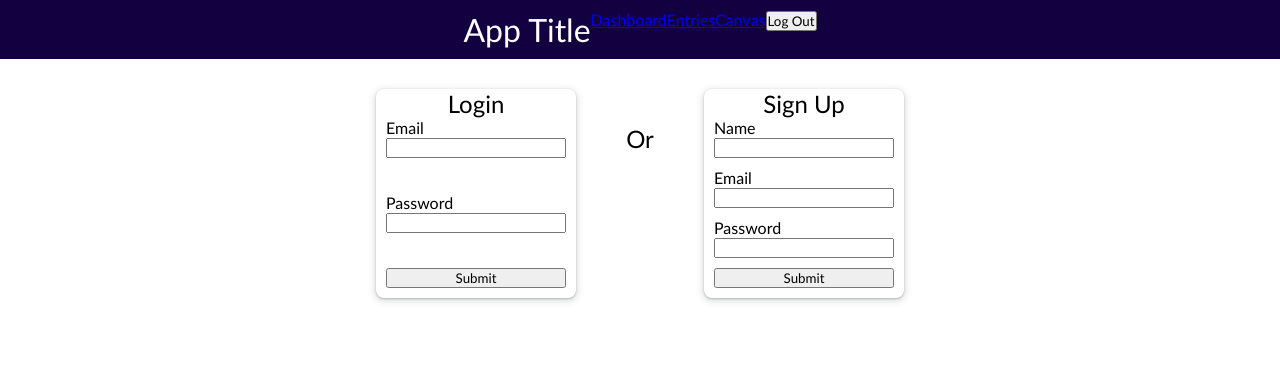
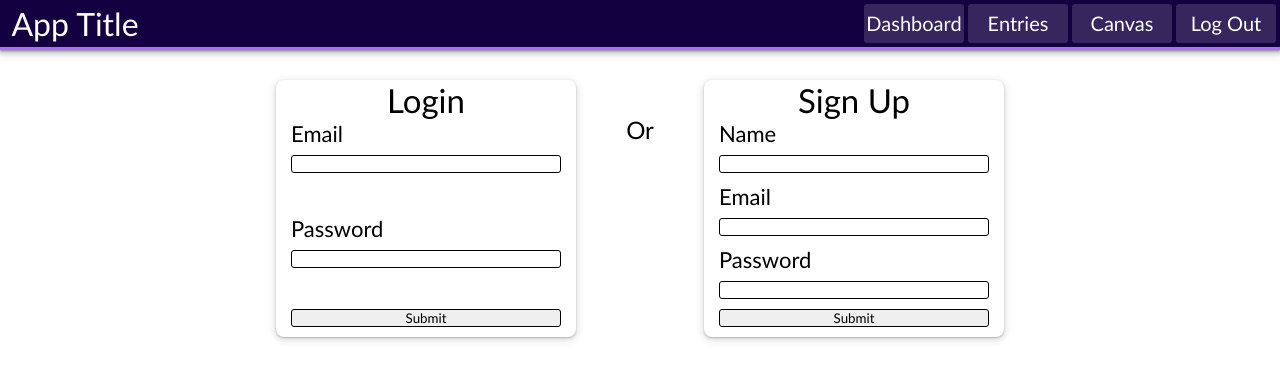
Before and after one commit to vertefra/techJournalClient, a React (Create React App) app: page /login in a window 1280 px wide. Shown: the top 380 px of the page. Built offline with nearby package versions, Linux system fonts and the light colour scheme.

Commit message:
added a bit of styling to the log in page

```diff
--- a/src/components/layout/Layout.js
+++ b/src/components/layout/Layout.js
@@ -39,11 +39,19 @@ function Layout(props) {
         <div>
             <div className='header'>
                 <h1 className='headerTitle'>App Title</h1>
-                <div>
-                    <a href='/dashboard'>Dashboard</a>
-                    <a href='/entries'>Entries</a>
-                    <a href='/canvas'>Canvas</a>
-                    <button onClick={handleLogout}>Log Out</button>
+                <div className='navBar'>
+                    <div className='navItem'>
+                        <a className='itemText' href='/dashboard'>Dashboard</a>
+                    </div>
+                    <div className='navItem'>
+                        <a className='itemText' href='/entries'>Entries</a>
+                    </div>
+                    <div className='navItem'>
+                        <a className='itemText' href='/canvas'>Canvas</a>
+                    </div>
+                    <div className='navItem'>
+                        <button className='itemText' onClick={handleLogout}>Log Out</button>
+                    </div>
                 </div>
             </div>
             <div>
--- a/src/components/layout/layout.css
+++ b/src/components/layout/layout.css
@@ -1,10 +1,51 @@
 .header {
     background-color: rgb(19, 0, 65);
     width: 100%;
+    height: 50px;
     display: flex;
-    justify-content: center;
-    padding: 10px;
+    align-items: center;
+    justify-content: space-between;
+    padding: 0;
+    box-shadow:  0 1px 2px 0 rgba(60,64,67,.5), 0 2px 6px 2px rgba(60,64,67,.3);
+    border-bottom: 3px solid rgb(166, 111, 255);
 }
 .headerTitle {
     color: rgb(255, 255, 255);
+    margin: 0 5px;
+    /* background-color: rgba(255, 255, 255, .15); */
+    width: 140px;
+    text-align: center;
+    border-radius: 3px;
 }
+.navBar {
+    display: flex;
+    align-items: center;
+    height: 90%;
+}
+.navItem {
+    background-color: rgba(255, 255, 255, .15);
+    height: 90%;
+    width: 100px;
+    margin: 0 4px 0 0;
+    display: flex;
+    align-items: center;
+    justify-content: center;
+    border-radius: 3px;
+}
+.itemText {
+    text-decoration: none;
+    font-size: 20px;
+    color: white;
+    padding: 0;
+    border: none;
+    background: none;
+    width: 100%;
+    height: 100%;
+    text-align: center;
+    line-height: 38px;
+}
+.itemText:hover {
+    color: rgb(0, 0, 0);
+    cursor: pointer;
+    background-color: rgba(255, 255, 255, .2);
+}
--- a/src/components/login/login.css
+++ b/src/components/login/login.css
@@ -11,13 +11,14 @@
     justify-content: center;
 }
 .pageItem {
-    width: 200px;
+    width: 300px;
     margin: 30px 0;
     display: flex;
     flex-direction: column;
     align-items: center;
     box-shadow: 0 1px 2px 0 rgba(60,64,67,.30), 0 2px 6px 2px rgba(60,64,67,.15);
     border-radius: 8px;
+    font-size: 22px;
 }
 .title {
     text-align: center;
@@ -42,4 +43,6 @@ input {
     width: 100%;
     margin: 0 auto;
     margin-bottom: 10px;
+    border: 1px solid black;
+    border-radius: 3px;
 }
```
